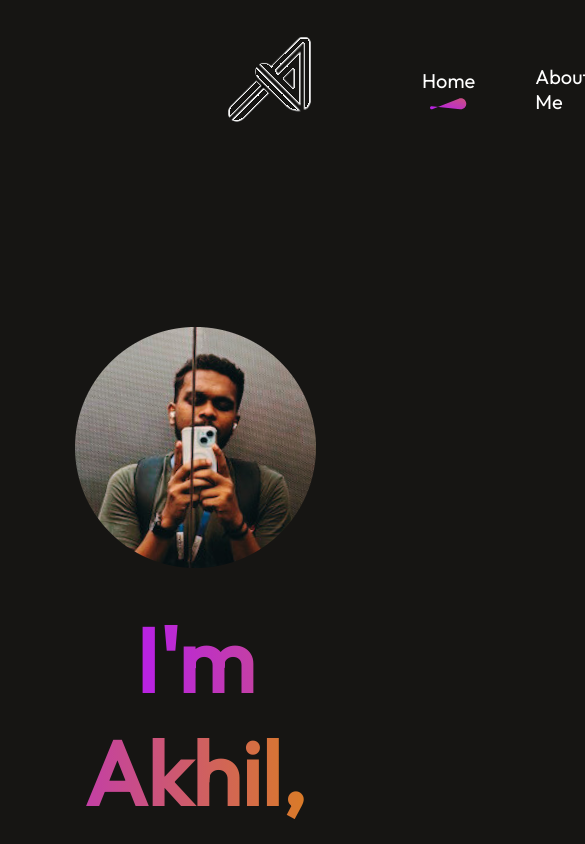
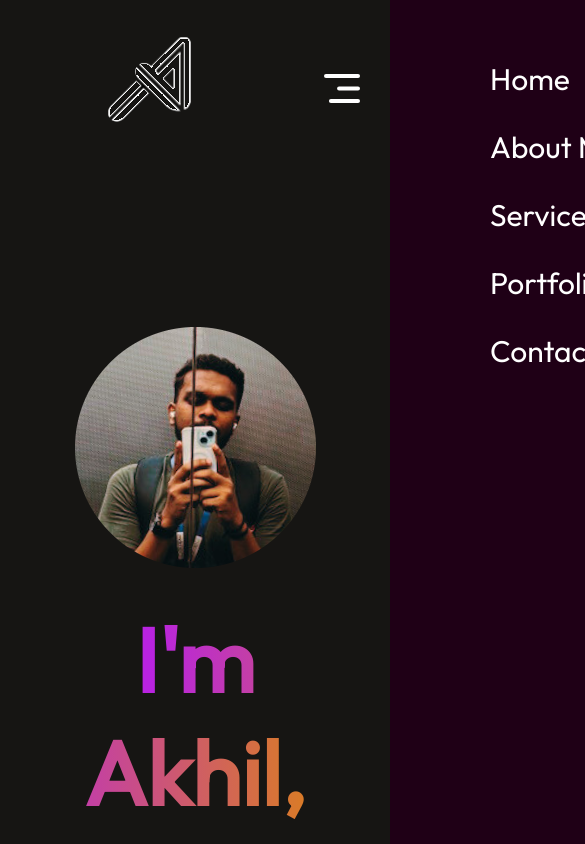
Before and after one commit to akhilpgvr/portfolio-react, a React (Vite) app: page / in a window 390 px wide. Shown: the top 844 px of the page, 585 px wide, since content can reach past the window. Built offline with nearby package versions, Linux system fonts and the light colour scheme.

Commit message:
making responsive for mob -- converted nav menu

```diff
--- a/src/components/Navbar/Navbar.css
+++ b/src/components/Navbar/Navbar.css
@@ -36,3 +36,46 @@
     text-decoration: none;
     color: white;
 }
+.nav-mob-close{
+    display: none;
+}
+@media(max-width:768px){
+    .navbar{
+        margin: 20px 50px;
+    }
+    .nav-connect{
+        display: none;
+    }
+    .nav-mob-open{
+        display: block;
+        position:fixed;
+        right: 30px;
+
+    }
+    .nav-mob-close{
+        display: block;
+        position:relative;
+        top: 30px;
+        left: 290px;
+        width: 30px;;
+    }
+    .nav-menu{
+        position: fixed;
+        flex-direction: column;
+        align-items: start;
+        top: 0;
+        gap: 30px;
+        background-color: #1f0016;
+        width: 350PX;
+        height: 100%;
+        z-index: 2;
+        transition: right 0.5s;
+        right: -350px;
+    }
+    .nav-menu li{
+        font-size: 30px;
+        padding-left: 100px;
+        flex-direction: row;
+        gap: 20px;
+    }
+}
--- a/src/components/Navbar/Navbar.jsx
+++ b/src/components/Navbar/Navbar.jsx
@@ -1,16 +1,29 @@
-import React, { useCallback, useState } from 'react'
+import React, { useCallback, useRef, useState } from 'react'
 import './Navbar.css'
 import logo from '../../assets/logo.png'
 import underline from '../../assets/nav_underline.svg'
 import AnchorLink from 'react-anchor-link-smooth-scroll'
+import menu_open from '../../assets/menu_open.svg'
+import menu_close from '../../assets/menu_close.svg'
 
 const Navbar = () => {
 
   const [menu, setMenu] = useState("home");
+  const menuRef = useRef();
+
+  const openMenu = () =>{
+    menuRef.current.style.right="0"
+  }
+  const closeMenu = () =>{
+    menuRef.current.style.right="-350px"
+  }
+
   return (
     <div className='navbar'>
       <img src={logo} alt="Space for logo" />
-      <ul className='nav-menu'>
+      <img src={menu_open} onClick={openMenu} alt="Space for menu_open" className='nav-mob-open'/>
+      <ul ref ={menuRef} className='nav-menu'>
+        <img src={menu_close} onClick={closeMenu} alt="Space for menu_close" className="nav-mob-close" />
         <li> <AnchorLink className='anchor-link' href='#home'> <p onClick={()=> setMenu('home')}>Home</p> </AnchorLink> {menu==='home'? <img src={underline} /> : <></>}</li>
         <li> <AnchorLink className='anchor-link' offset={50} href='#about'> <p onClick={()=> setMenu('about')}>About Me</p>  </AnchorLink> {menu==='about'? <img src={underline} /> : <></>}</li>
         <li> <AnchorLink className='anchor-link' offset={50} href='#services'> <p onClick={()=> setMenu('services')}>Services</p> </AnchorLink> {menu==='services'? <img src={underline} /> : <></>}</li>
```
